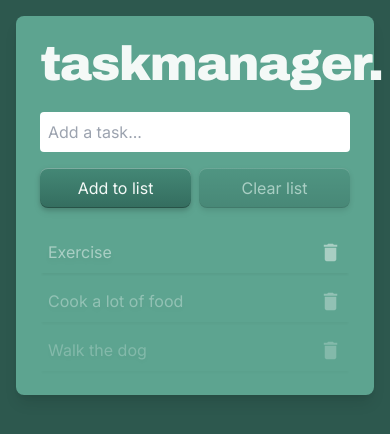
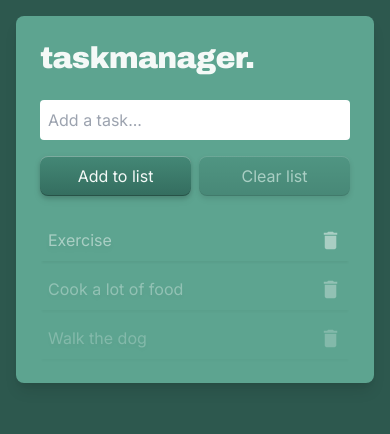
Before and after one commit to fogelmark/next-todo, a Next.js app: page / in a window 390 px wide. Shown: the top 434 px of the page. Built offline with nearby package versions, Linux system fonts and the light colour scheme.

Commit message:
fixed responsive heading

```diff
--- a/components/heading.tsx
+++ b/components/heading.tsx
@@ -6,7 +6,7 @@ export function Heading() {
 
   return (
     <section data-testid="heading" className="flex items-center justify-between">
-      <h1 className={`${archivo_black.className} text-5xl -tracking-wide`}>
+      <h1 className={`${archivo_black.className} text-3xl md:text-5xl -tracking-wide`}>
         taskmanager.
       </h1>
       <span className="text-acapulco-100">
```
